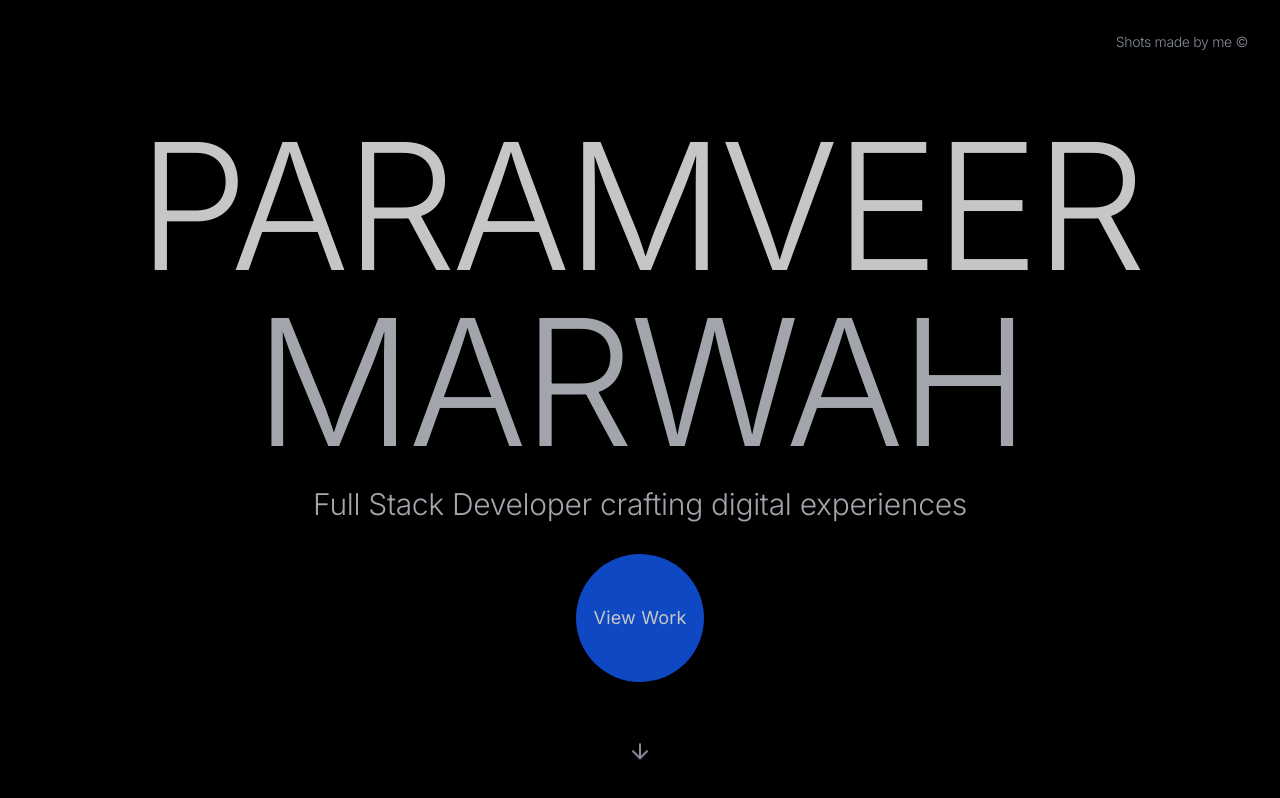
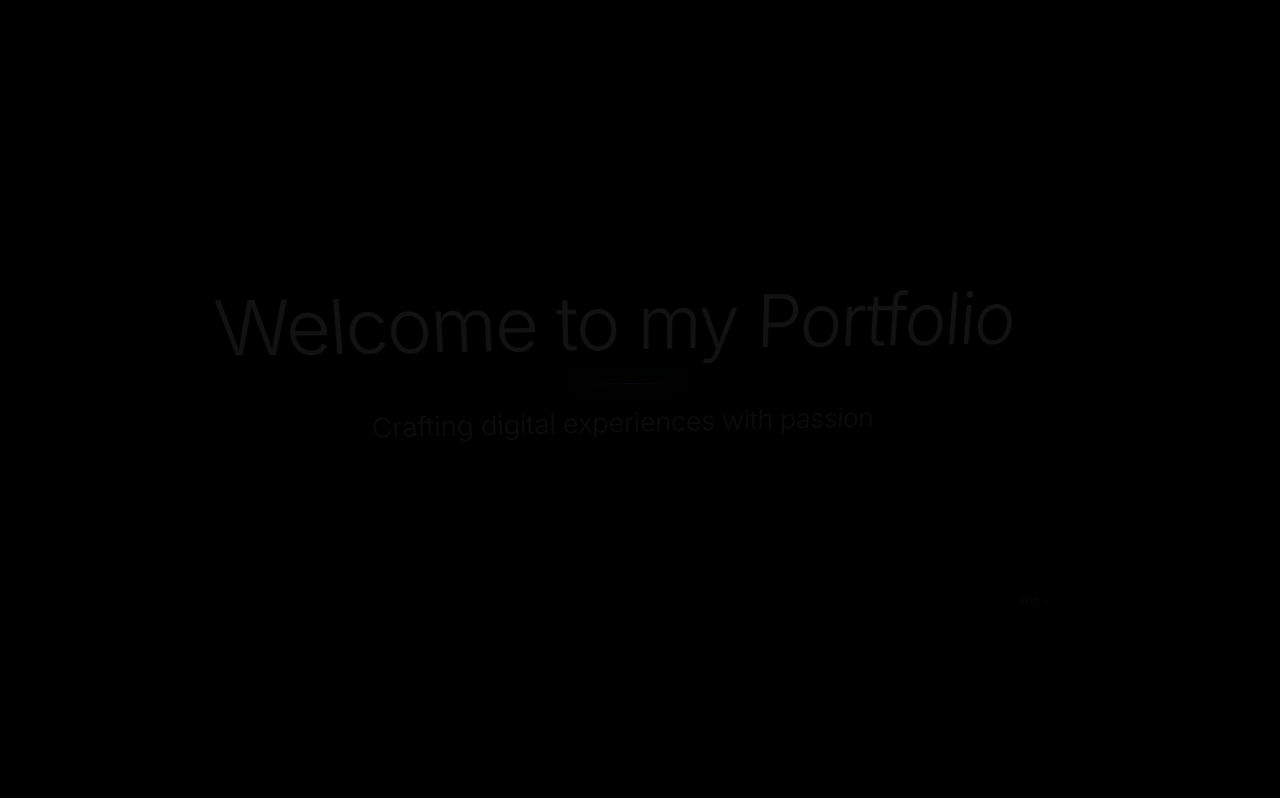
Before and after one commit to paramveer02/my-dev-portfolio, a React (Vite) app: page / in a window 1280 px wide. Built offline with nearby package versions, Linux system fonts and the light colour scheme.

Commit message:
intro screen: minor refactoring and play around with greetings

```diff
--- a/src/components/IntroScreen.jsx
+++ b/src/components/IntroScreen.jsx
@@ -7,7 +7,14 @@
   const [showWelcome, setShowWelcome] = useState(false);
   const [startTransition, setStartTransition] = useState(false);
 
-  const greetings = ["Namaste", "सअगत हे", "Bonjour", "Hallo"];
+  const greetings = [
+    "Namaste",
+    "सअगत हे",
+    "Olá",
+    "Bonjour",
+    "こんにちわ",
+    "Hallo.",
+  ];
 
   useEffect(() => {
     const timer = setTimeout(
@@ -87,11 +94,11 @@
           </>
         ) : (
           <div className="animate-welcome-3d-entrance">
-            <h1 className="text-4xl md:text-6xl font-light text-white mb-6 tracking-wide">
+            <h1 className="text-8xl md:text-8xl font-light text-white mb-8 tracking-wide">
               Welcome to my Portfolio
             </h1>
             <div className="w-32 h-px bg-gradient-to-r from-transparent via-blue-400 to-transparent mx-auto animate-pulse-glow"></div>
-            <p className="text-lg text-gray-300 mt-6 opacity-80">
+            <p className="text-4xl text-gray-300 mt-8 opacity-80">
               Crafting digital experiences with passion
             </p>
           </div>
@@ -101,7 +108,7 @@
       <button
         onClick={() => {
           setStartTransition(true);
-          setTimeout(onComplete, 1000);
+          setTimeout(onComplete, 800);
         }}
         className="absolute bottom-8 right-8 text-gray-400 hover:text-white transition-all duration-300 text-sm opacity-60 hover:opacity-100 hover:transform hover:translate-x-1"
       >
```
